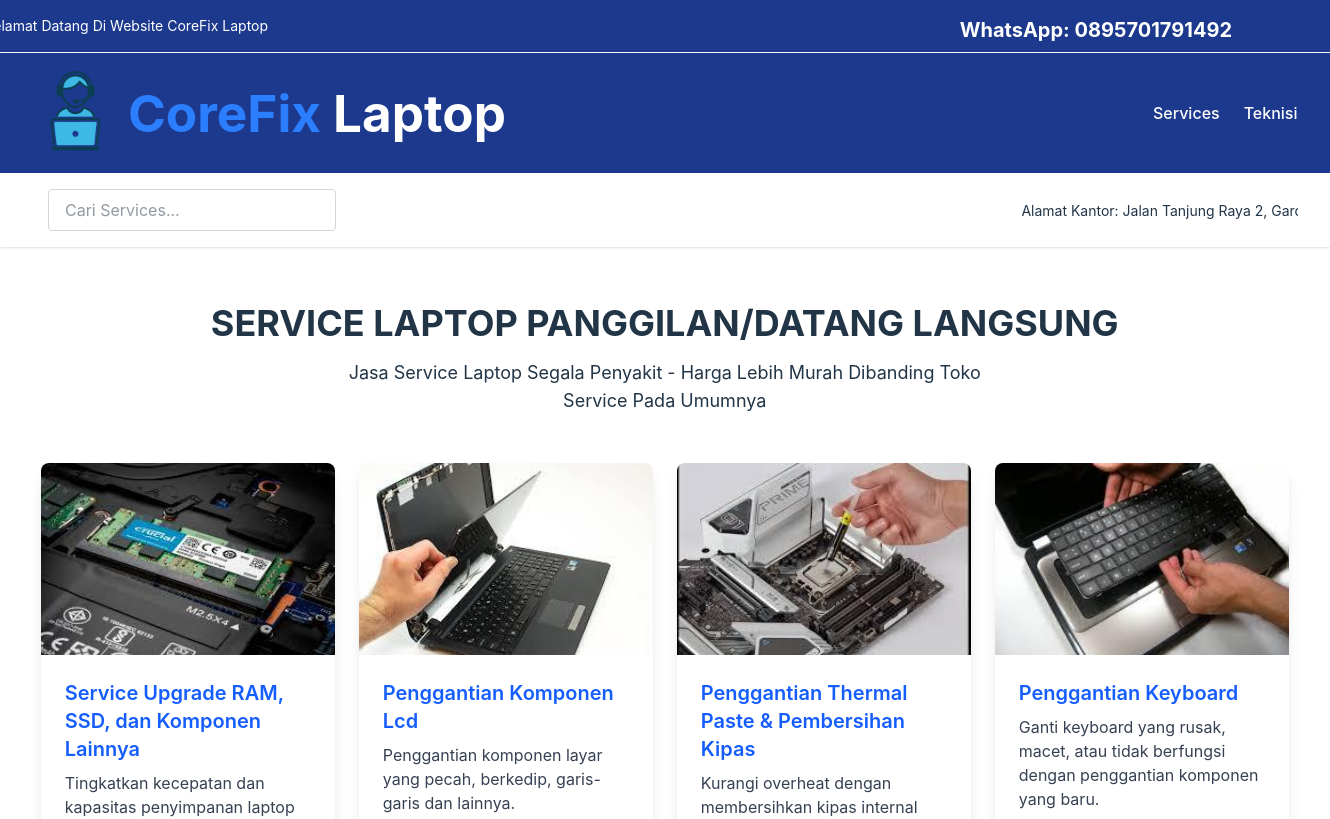
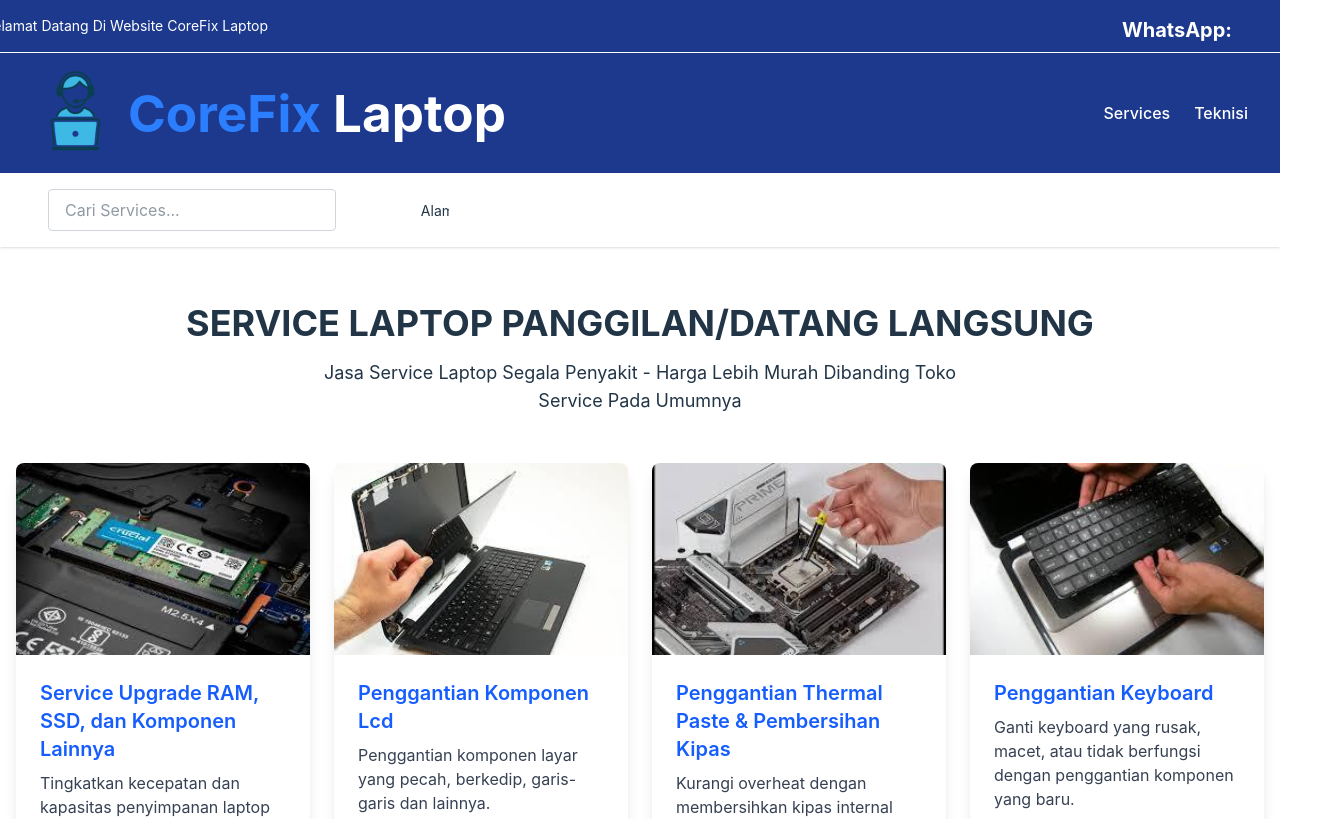
Before and after one commit to Sora-Aizawaa/Sora-Aizawaa-Code-Blue-Laptop_Web-Application, a React (Vite) app: page / in a window 1280 px wide. Shown: the top 819 px of the page, 1330 px wide, since content can reach past the window. Built offline with nearby package versions, Linux system fonts and the light colour scheme.

Commit message:
Remove contact information from Header component

```diff
--- a/src/Component/Header.jsx
+++ b/src/Component/Header.jsx
@@ -51,7 +51,7 @@ export default function Header({ onSearch }) {
                     `}
         </style>
         <span className="hidden md:inline absolute right-12 top-4 text-xl font-bold">
-          WhatsApp: 0895701791492
+          WhatsApp:
         </span>
       </div>
 
@@ -91,9 +91,7 @@ export default function Header({ onSearch }) {
         <div className="flex items-center space-x-10">
           <div className="whitespace-nowrap overflow-hidden w-full">
             <p className="animate-marquee text-black-700 text-sm">
-              Alamat Kantor: Jalan Tanjung Raya 2, Garden Mas 2, Kelurahan
-              Saigon, Kecamatan Pontianak Timur, Kota Pontianak, Provinsi
-              Kalimantan Barat.
+              Alamat Kantor:
             </p>
           </div>
         </div>
```
